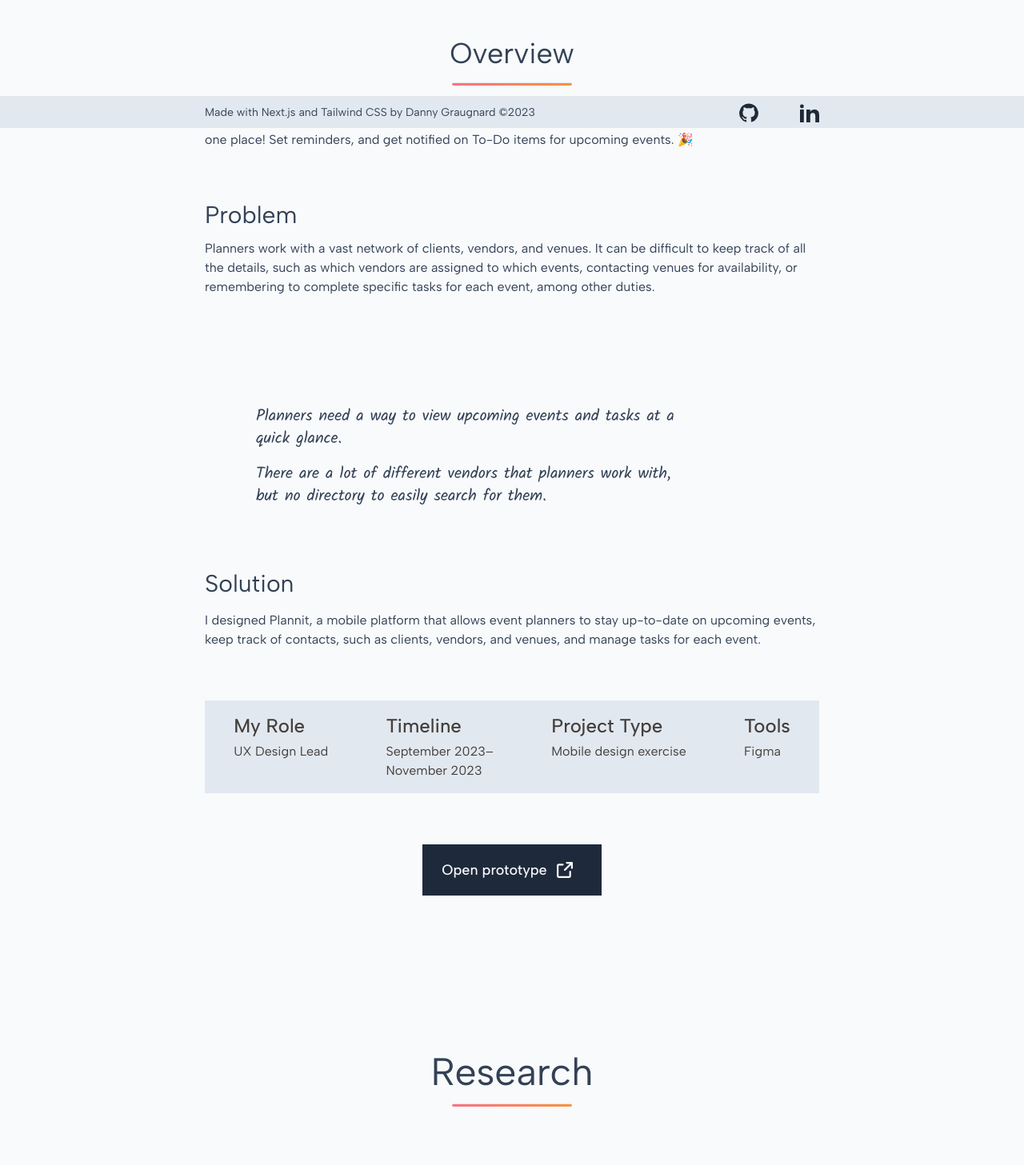
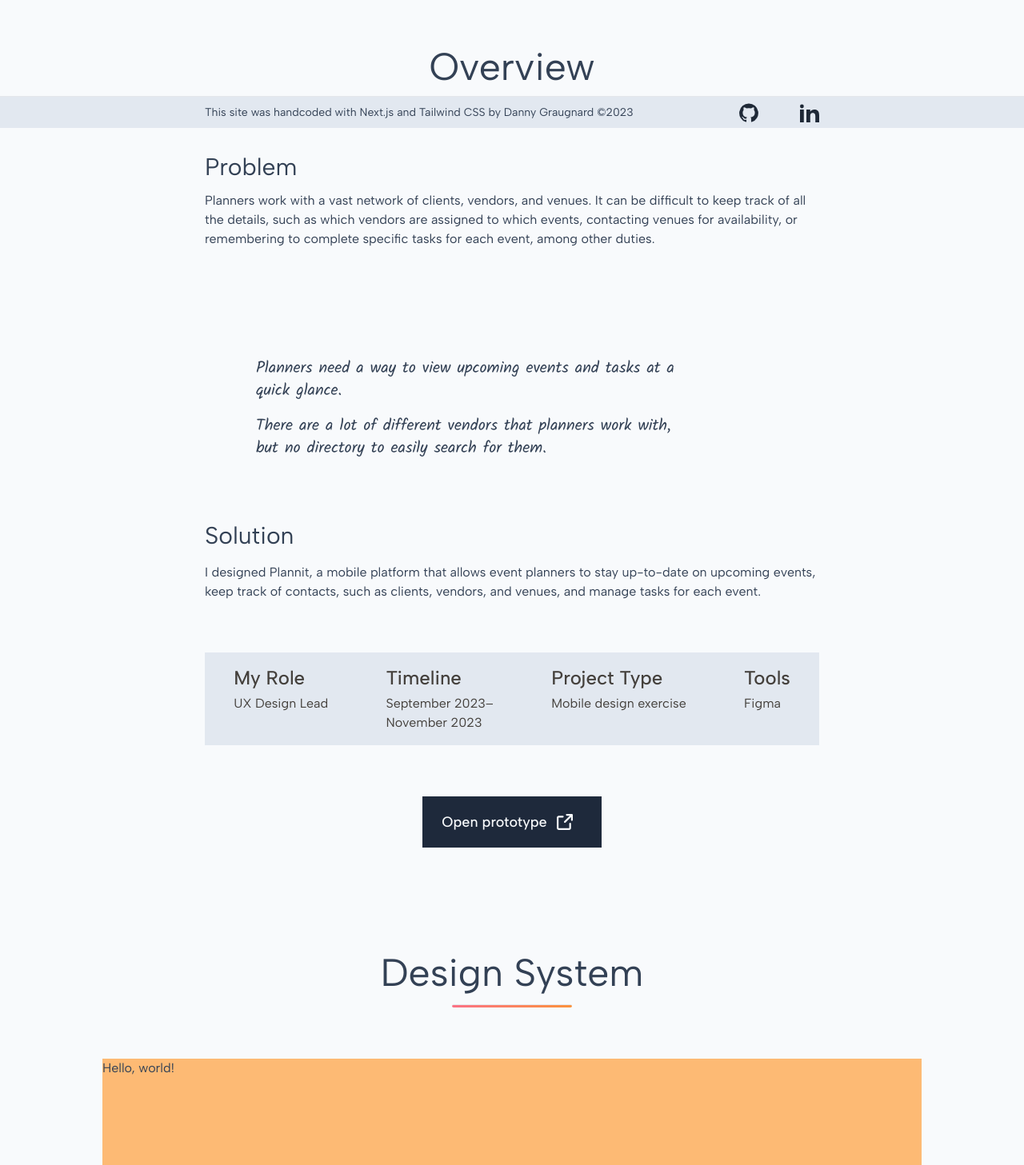
Before and after one commit to dan11218/portfolio-app, a Next.js app: page /projects/plannit in a window 1280 px wide. Shown: the part 640-2097 px from the top of the page at 80% size. Built offline with nearby package versions, Linux system fonts and the light colour scheme.

Commit message:
updates links and design system

```diff
--- a/app/footer.tsx
+++ b/app/footer.tsx
@@ -9,7 +9,8 @@ export default function Footer() {
           href="https://github.com/dan11218/portfolio-app"
         >
           <p className="text-center text-sm hover:text-sky-600 dark:text-slate-50">
-            Made with Next.js and Tailwind CSS by Danny Graugnard ©2023
+            This site was handcoded with Next.js and Tailwind CSS by Danny
+            Graugnard ©2023
           </p>
         </Link>
         <div className="flex w-full max-w-[100px] flex-row justify-between">
--- a/app/hero.tsx
+++ b/app/hero.tsx
@@ -20,7 +20,7 @@ export default function Hero() {
           Customer Support
         </h2>
         <Link
-          href="https://drive.google.com/file/d/1RO_wivepMED410EoNMQeD5jam5J7awYe/view?usp=share_link"
+          href="https://drive.google.com/file/d/1WMV5pV0rkMN2G9_MguwqU_J2HX9z2XbA/view?usp=sharing"
           className="focus:shadow-outline my-3 flex h-16 w-fit items-center justify-center bg-slate-800 px-6 py-3 text-lg font-medium text-slate-50 transition-colors duration-150 hover:bg-slate-600"
           target="_blank"
         >
--- a/app/navbar.tsx
+++ b/app/navbar.tsx
@@ -26,7 +26,7 @@ export default function Navbar() {
           </Link>
           <Link
             className="text-centertransition flex h-full w-full flex-col items-center justify-center duration-300 ease-in-out hover:bg-slate-800 hover:text-slate-50 dark:hover:bg-slate-50 dark:hover:text-slate-800"
-            href="https://drive.google.com/file/d/1RO_wivepMED410EoNMQeD5jam5J7awYe/view?usp=share_link"
+            href="https://drive.google.com/file/d/1WMV5pV0rkMN2G9_MguwqU_J2HX9z2XbA/view?usp=sharing"
             target="_blank"
           >
             Resumé
--- /dev/null
+++ b/app/projects/plannit/design-system/designSystem.tsx
@@ -0,0 +1,15 @@
+import Paragraph from "@/app/app-components/paragraph";
+
+export default function DesignSystem() {
+  return (
+    <section className="flex h-fit w-screen flex-col items-center px-[40px] pt-14">
+      <div className="flex w-full max-w-5xl flex-col items-center">
+        <div>
+          <h1>Design System</h1>
+          <hr className="m-auto my-1 mb-16 h-1 w-[150px] rounded bg-gradient-to-r from-rose-400 to-orange-400 dark:bg-gray-300" />
+        </div>
+        <div className={"h-36 w-full bg-orange-300"}>Hello, world!</div>
+      </div>
+    </section>
+  );
+}
--- a/app/projects/plannit/finalDesign.tsx
+++ b/app/projects/plannit/final-designs-components/finalDesign.tsx
@@ -5,8 +5,10 @@ export default function FinalDesign() {
   return (
     <section className="flex h-fit w-screen flex-col items-center px-[40px] pb-24 pt-14">
       <div className="flex w-full max-w-4xl flex-col items-center">
-        <h1>Final Designs</h1>
-        <hr className="m-auto my-1 mb-16 h-1 w-[150px] rounded bg-gradient-to-r from-rose-400 to-orange-400 dark:bg-gray-300" />
+        <div>
+          <h1>Final Designs</h1>
+          <hr className="m-auto my-1 mb-16 h-1 w-[150px] rounded bg-gradient-to-r from-rose-400 to-orange-400 dark:bg-gray-300" />
+        </div>
         <div className="flex w-full max-w-4xl flex-col">
           <h3 className="mb-4">Sign-up</h3>
           <div
--- a/app/projects/plannit/overview-components/overview.tsx
+++ b/app/projects/plannit/overview-components/overview.tsx
@@ -12,15 +12,11 @@ export default function Overview() {
 
   return (
     <section className="flex h-fit w-screen flex-col items-center px-[40px] pt-14">
-      <div className="mb-16 flex w-full max-w-3xl flex-col items-center">
-        <Paragraph
-          title={"Overview"}
-          body={overviewCopy}
-          showTitle={true}
-          underlined={true}
-          headerSize={"text-4xl"}
-          textAlign={"text-center"}
-        />
+      <div className="flex w-full max-w-3xl flex-col items-center">
+        <div>
+          <h1>Overview</h1>
+          <hr className="m-auto my-1 mb-16 h-1 w-[150px] rounded bg-gradient-to-r from-rose-400 to-orange-400 dark:bg-gray-300" />
+        </div>
         <Problem />
         <Solution />
         <ProjectDetails />
--- a/app/projects/plannit/page.tsx
+++ b/app/projects/plannit/page.tsx
@@ -1,4 +1,5 @@
-import FinalDesign from "./finalDesign";
+import DesignSystem from "./design-system/designSystem";
+import FinalDesign from "./final-designs-components/finalDesign";
 import Hero from "./hero";
 import Overview from "./overview-components/overview";
 import Research from "./research-components/research";
@@ -8,7 +9,8 @@ export default function Plannit() {
     <main className="h-screen w-screen flex-col items-start justify-start">
       <Hero />
       <Overview />
-      <Research />
+      {/* <Research /> */}
+      <DesignSystem />
       <FinalDesign />
     </main>
   );
```
